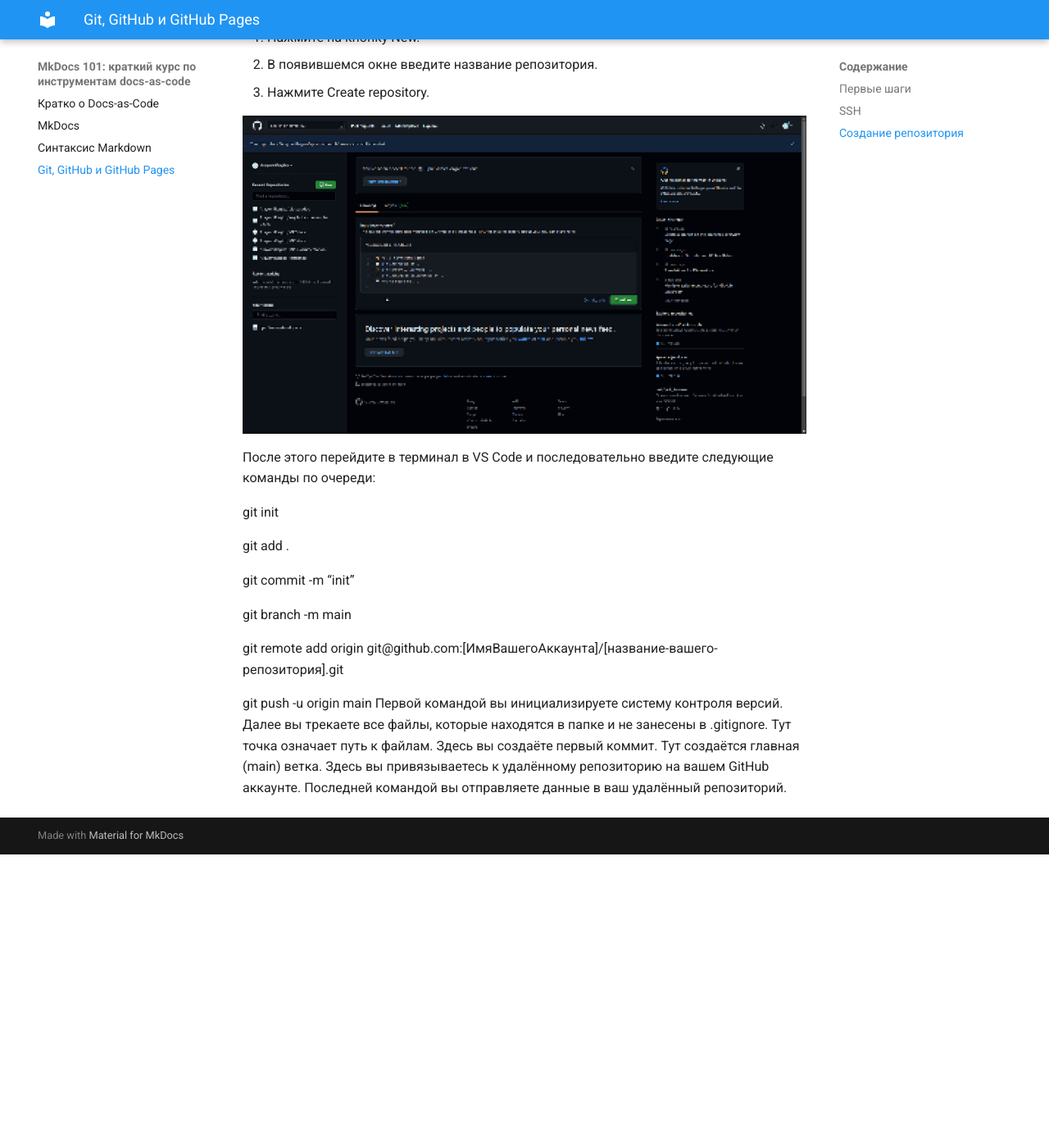
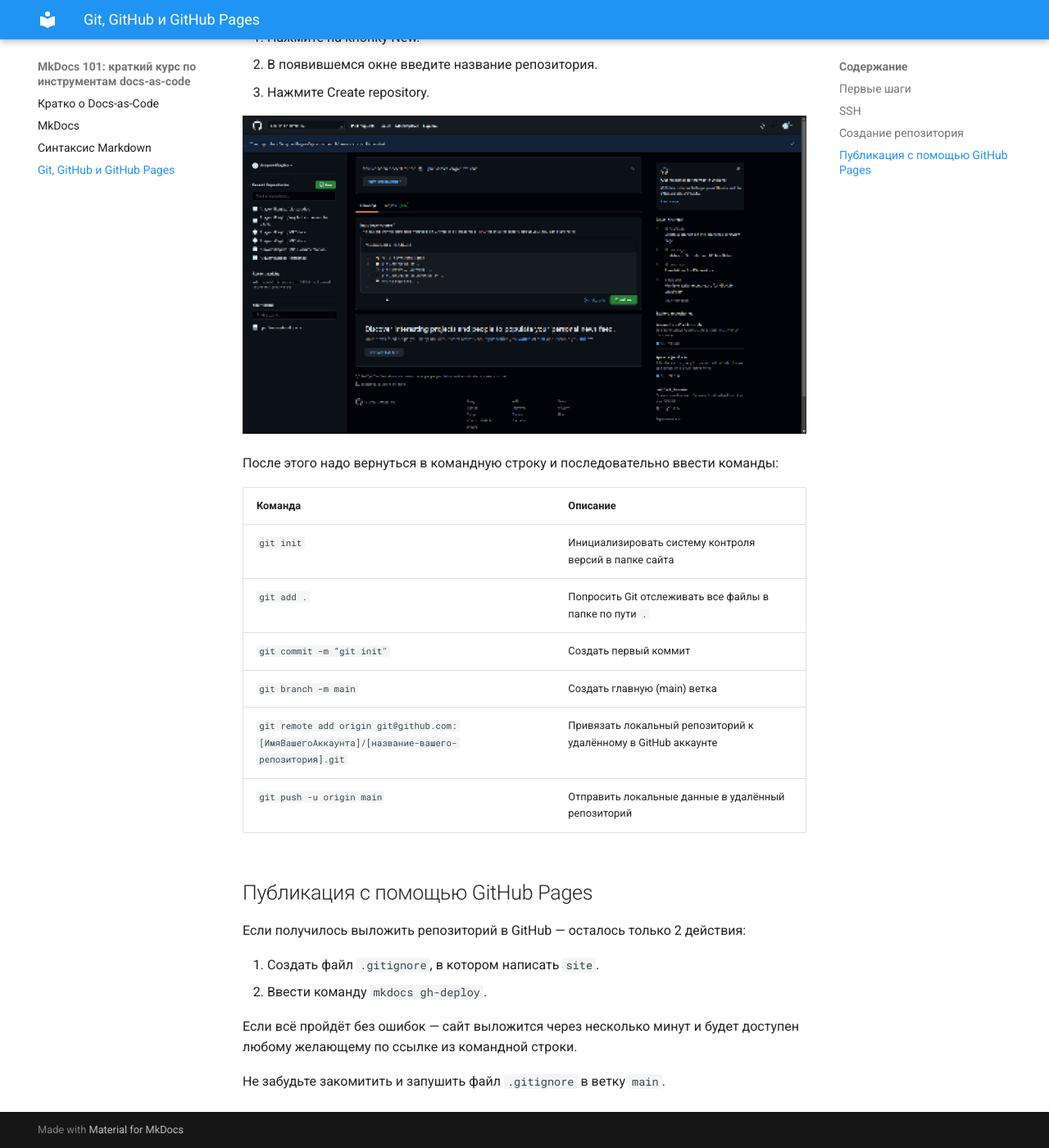
Before and after one commit to ArayomiRagiko/mkdocs-101, an MkDocs documentation site: the page built from docs/git.md, in a window 1280 px wide and 1400 px high, scrolled down 1716 px. Shown: the whole window at 82% size. Built offline with MkDocs 1.6.1 and Material for MkDocs 9.7.7, drawn with Linux system fonts in a browser that asks for light colours; before the commit the page ends 2758 px from its top, so only the background shows below that.

Commit message:
add finale to git
* Add description of deploy
* Add .gitignore

```diff
--- a/docs/git.md
+++ b/docs/git.md
@@ -31,24 +31,26 @@
 1. В появившемся окне введите название репозитория.
 1. Нажмите Create repository.
 
-![](./images/git/2-git-repo-creating.gif){ align=right }
+![](./images/git/2-git-repo-creating.gif)
 
-После этого перейдите в терминал в VS Code и последовательно введите следующие команды по очереди:
+После этого надо вернуться в командную строку и последовательно ввести команды:
 
-git init
+| Команда | Описание |
+|---|---|
+| `git init` | Инициализировать систему контроля версий в папке сайта |
+| `git add .` | Попросить Git отслеживать все файлы в папке по пути `.` |
+| `git commit -m “git init"` | Создать первый коммит |
+| `git branch -m main` | Создать главную (main) ветка |
+| `git remote add origin git@github.com:[ИмяВашегоАккаунта]/[название-вашего-репозитория].git` | Привязать локальный репозиторий к удалённому в GitHub аккаунте |
+| `git push -u origin main` | Отправить локальные данные в удалённый репозиторий |
 
-git add .
+## Публикация с помощью GitHub Pages
 
-git commit -m “init”
+Если получилось выложить репозиторий в GitHub — осталось только 2 действия:
 
-git branch -m main
+1. Создать файл `.gitignore`, в котором написать `site`.
+1. Ввести команду `mkdocs gh-deploy`.
 
-git remote add origin git@github.com:[ИмяВашегоАккаунта]/[название-вашего-репозитория].git
+Если всё пройдёт без ошибок — сайт выложится через несколько минут и будет доступен любому желающему по ссылке из командной строки.
 
-git push -u origin main
-Первой командой вы инициализируете систему контроля версий.
-Далее вы трекаете все файлы, которые находятся в папке и не занесены в .gitignore. Тут точка означает путь к файлам.
-Здесь вы создаёте первый коммит.
-Тут создаётся главная (main) ветка.
-Здесь вы привязываетесь к удалённому репозиторию на вашем GitHub аккаунте.
-Последней командой вы отправляете данные в ваш удалённый репозиторий.
+Не забудьте закомитить и запушить файл `.gitignore` в ветку `main`.
```
Also changed, not shown: 1 other file.
